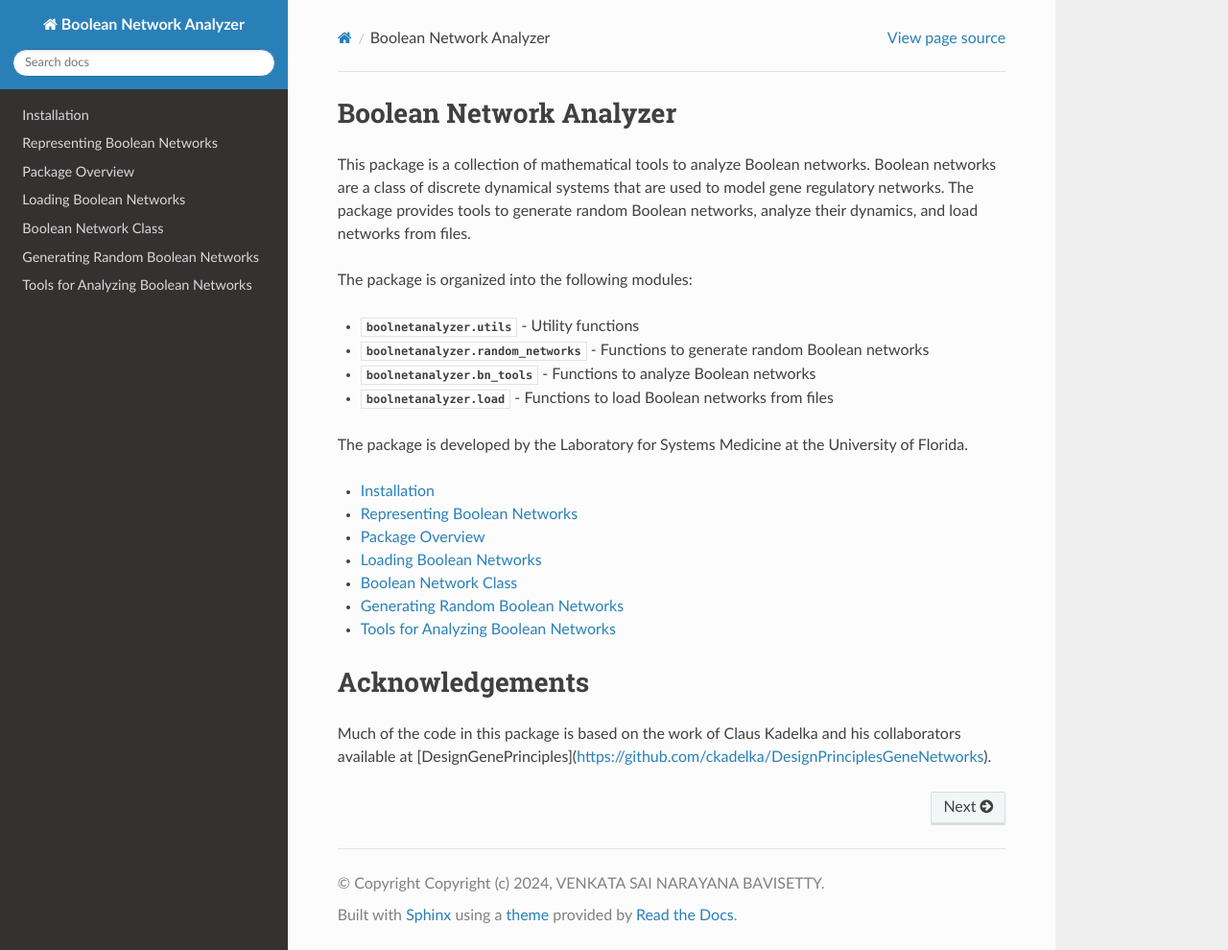
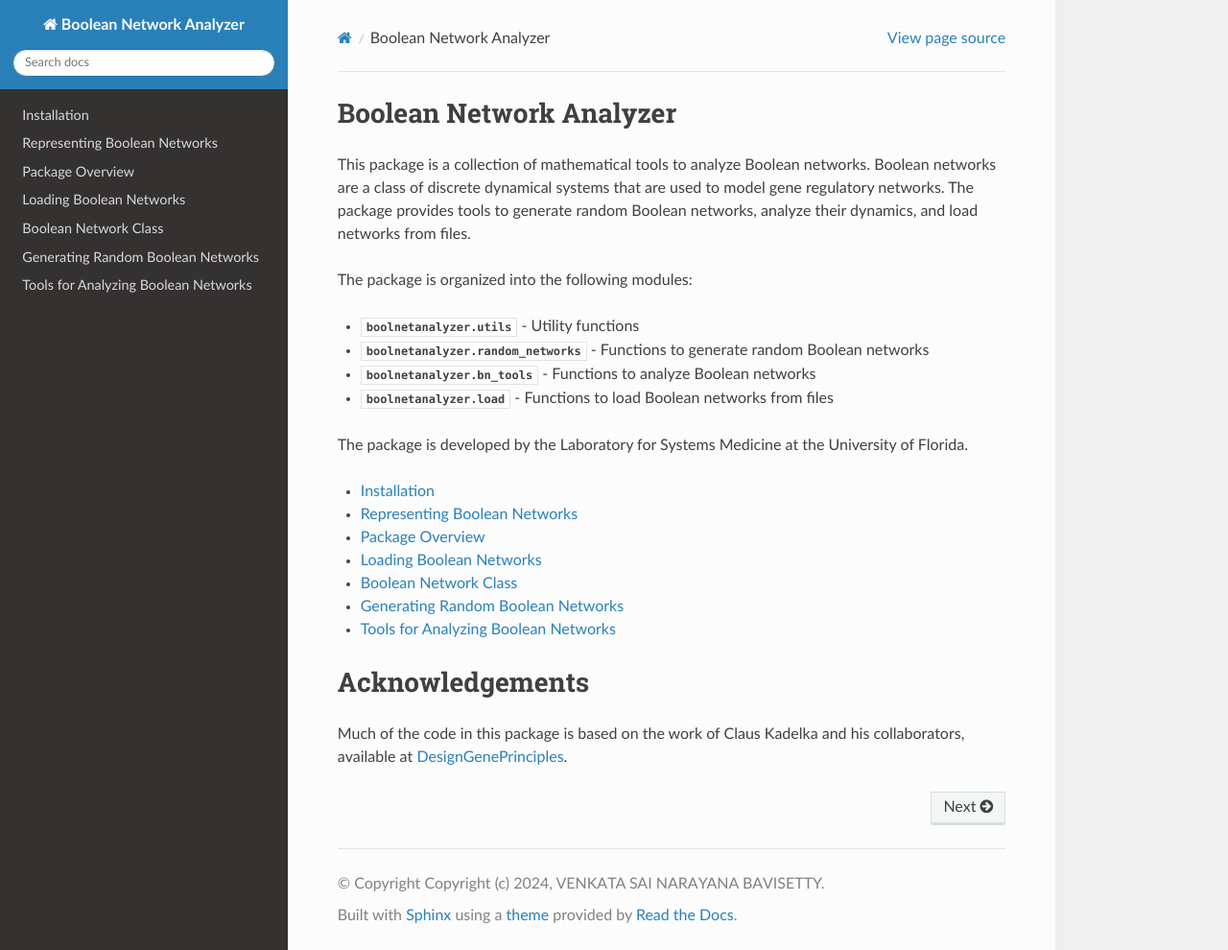
Before and after one commit to Sai271828/boolnetanalyzer, a Sphinx documentation site: the page built from docs/index.rst, in a window 1280 px wide and 990 px high. Shown: the whole window at 96% size. Built offline with Sphinx 7.4.7 and the Read the Docs theme 3.1.0, drawn with Linux system fonts in a browser that asks for light colours; pages that are not in the unit, such as notebooks, are missing from menus.

Commit message:
fixing bugs

```diff
--- a/docs/index.rst
+++ b/docs/index.rst
@@ -34,4 +34,5 @@ The package is developed by the Laboratory for Systems Medicine at the Universit
 
 Acknowledgements
 ================
-Much of the code in this package is based on the work of Claus Kadelka and his collaborators available at [DesignGenePrinciples](https://github.com/ckadelka/DesignPrinciplesGeneNetworks).
+
+Much of the code in this package is based on the work of Claus Kadelka and his collaborators, available at `DesignGenePrinciples <https://github.com/ckadelka/DesignPrinciplesGeneNetworks>`_.
```
